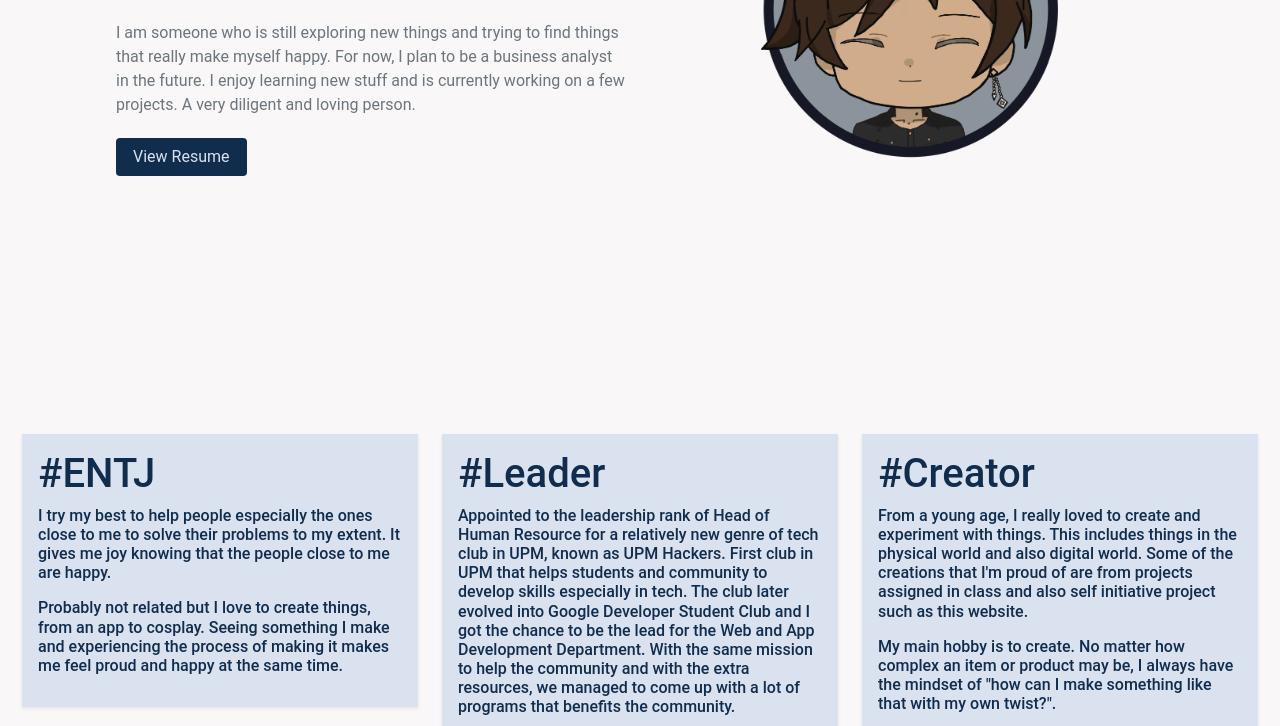
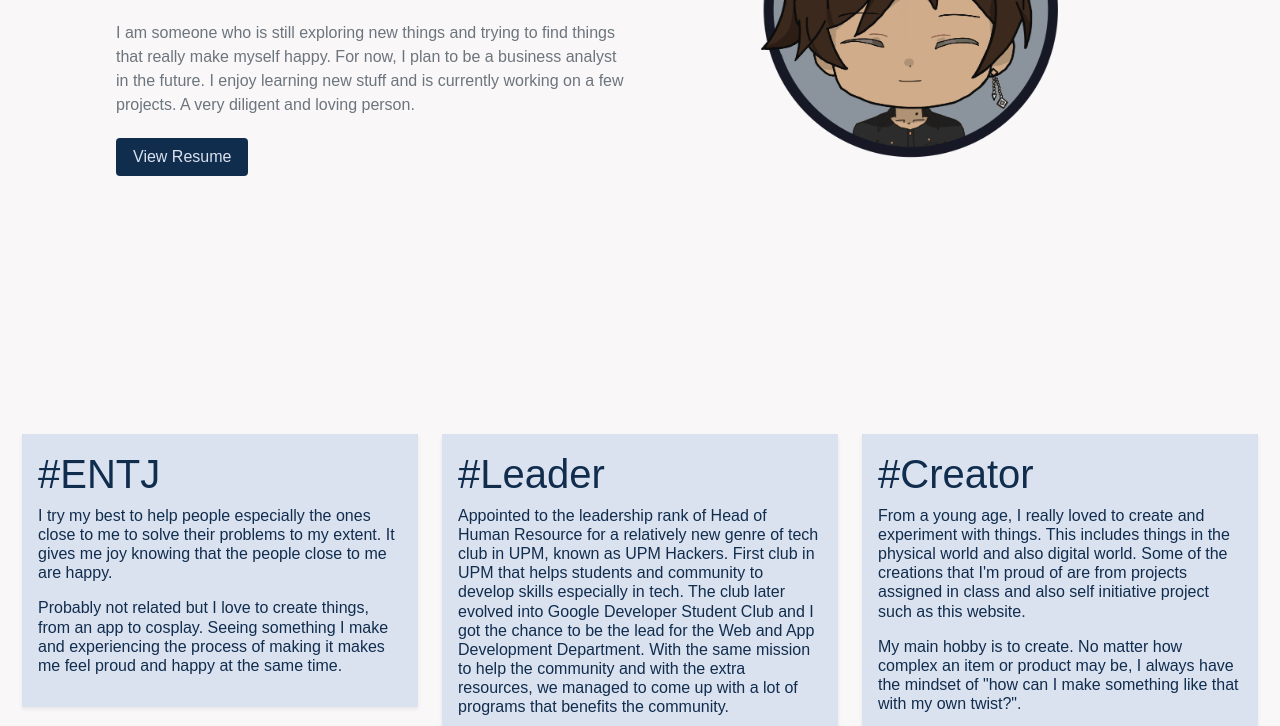
Before and after one commit to qayim/portfolio, a plain HTML site: page index.html in a window 1280 px wide. Shown: the part 447-1173 px from the top of the page. Drawn offline with nearby package versions, Linux system fonts and the light colour scheme; files that its build step writes are made by us from their sources.

Commit message:
updates on font bug on iOS

```diff
--- a/index.css
+++ b/index.css
@@ -2,7 +2,7 @@
 * {
     padding: 0;
     margin: 0;
-    font-family: "Roboto";
+    font-family: 'Roboto Sans', sans-serif;
 }
 
 ::placeholder {
```
